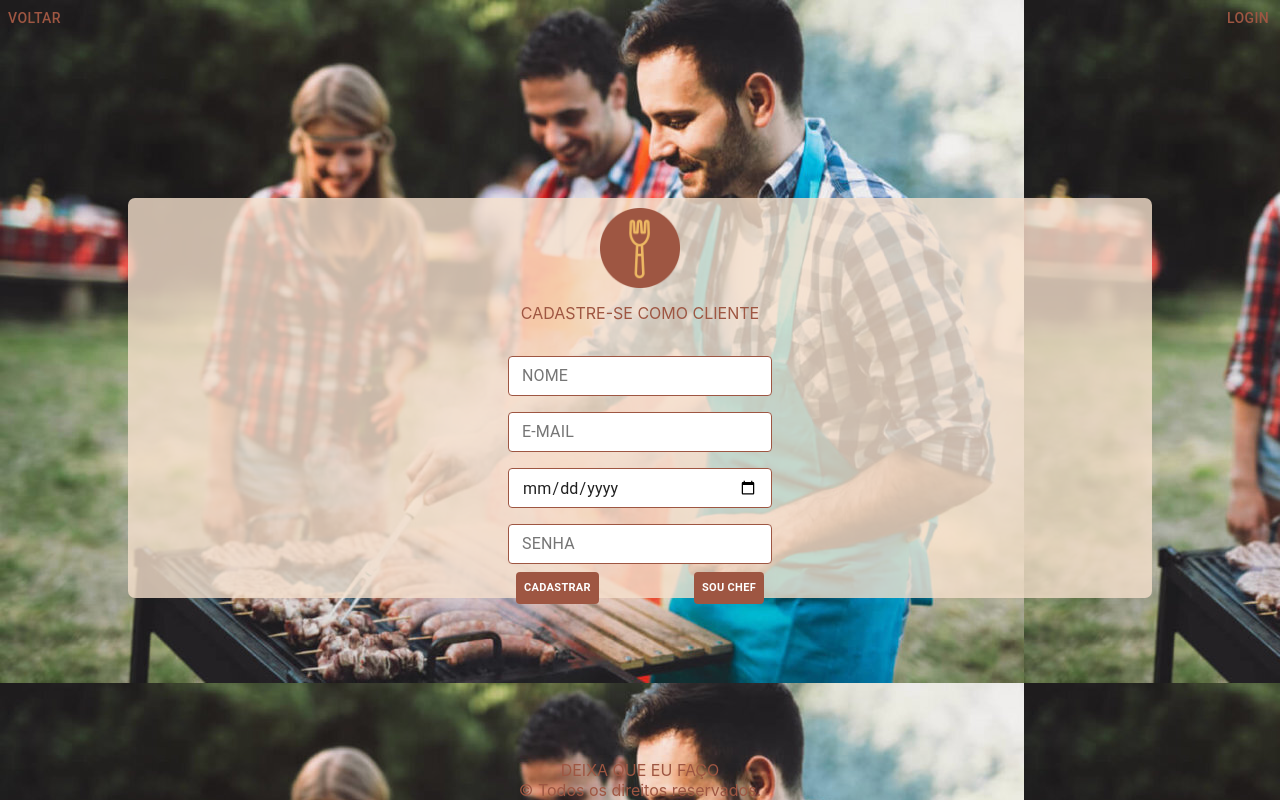
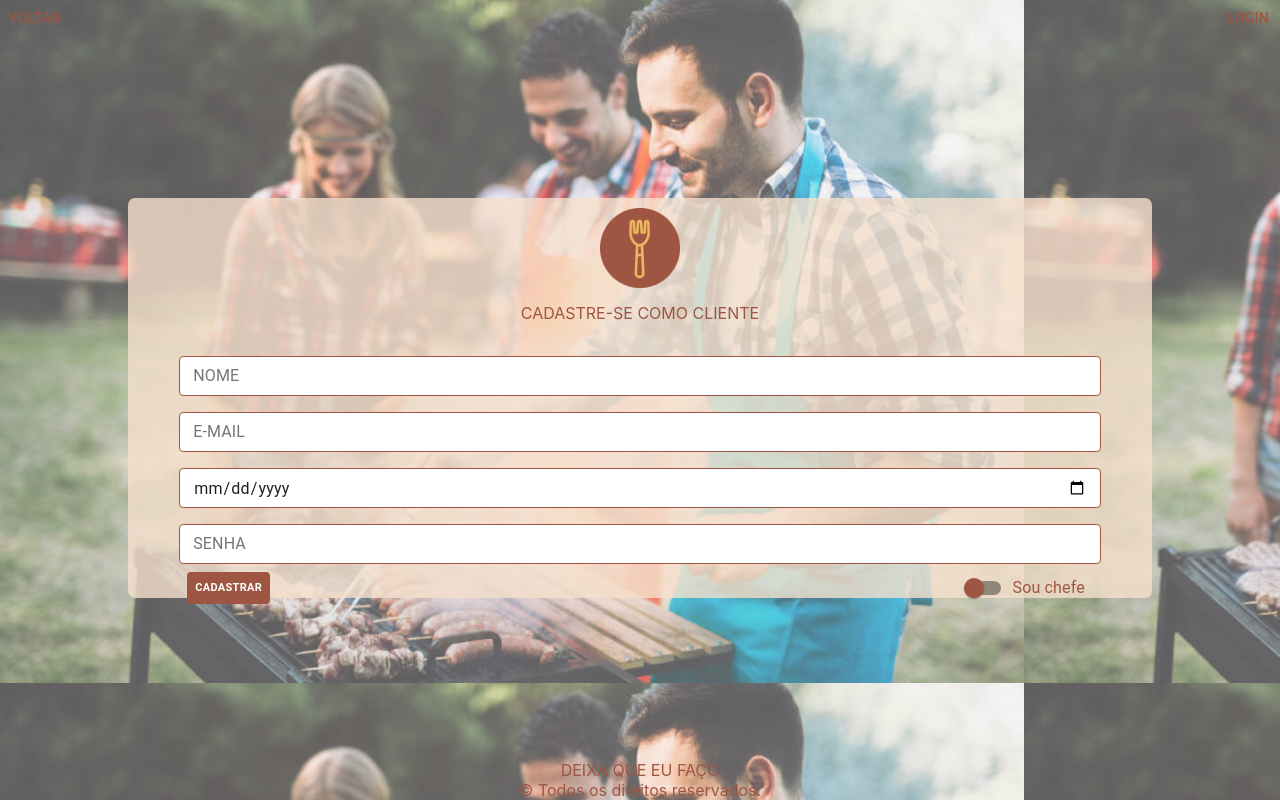
Before and after one commit to IvanBorba/deixa-que-eu-faco, a React (Create React App) app: page /register in a window 1280 px wide. Built offline with nearby package versions, Linux system fonts and the light colour scheme; no server answers.

Commit message:
refactor/loginPage and some adjustments

```diff
--- /dev/null
+++ b/src/components/forms/login-form/index.jsx
@@ -0,0 +1,37 @@
+import React from "react";
+import TextField from "@material-ui/core/TextField";
+import { LoginRequisition } from "../../../requisitions";
+import { useForm } from "react-hook-form";
+
+const LoginForm = () => {
+    const { register, handleSubmit } = useForm();
+
+    const handleLogin = (data) => {
+        console.log("Data: ", data);
+        LoginRequisition(data)
+    };
+
+    return (
+        <form onSubmit={handleSubmit(handleLogin)}>
+            <TextField
+                required
+                label="Email"
+                variant="outlined"
+                className="input"
+                name="email"
+                inputRef={register}
+            />
+            <TextField
+                required
+                label="Password"
+                variant="outlined"
+                className="input"
+                name="password"
+                inputRef={register}
+            />
+            <button type="submit">ENTRAR</button>
+        </form>
+    )
+}
+
+export default LoginForm;
--- a/src/components/forms/register-form/index.jsx
+++ b/src/components/forms/register-form/index.jsx
@@ -1,10 +1,25 @@
 import React, {useEffect, useState} from "react";
-import {Button, FormControl, InputLabel, Select, TextField} from "@material-ui/core";
+import {Button, FormControl, InputLabel, Select, TextField, Switch, FormControlLabel} from "@material-ui/core";
 import {makeStyles, withStyles} from "@material-ui/core/styles";
 import {useForm} from "react-hook-form";
 import { yupResolver } from "@hookform/resolvers/yup";
 import { registerSchema } from "../../../helper";
-import { RegisterPost } from "../../../requisitions/register";
+import { RegisterPost } from "../../../requisitions";
+import { useHistory } from "react-router-dom";
+
+const PurpleSwitch = withStyles({
+    switchBase: {
+        color: "#9E5642",
+        '&$checked': {
+            color: "#9E5642",
+        },
+        '&$checked + $track': {
+            backgroundColor: "#9E5642",
+        },
+    },
+    checked: {},
+    track: {},
+})(Switch);
 
 const CssTextField = withStyles({
     root: {
@@ -56,6 +71,7 @@ const ColorButton = withStyles((theme) => ({
 
 const RegisterForm = ({ chefRegister, setChefRegister }) => {
     const classes = useStyles();
+    const history = useHistory();
 
     const [options, setOption] = useState({
             expertise: '',
@@ -84,6 +100,7 @@ const RegisterForm = ({ chefRegister, setChefRegister }) => {
 
     const registerRequisition = (data) => {
         RegisterPost(data, chefRegister, options)
+        history.push("/login")
     };
 
     const { register, handleSubmit, errors } = useForm({
@@ -184,8 +201,12 @@ const RegisterForm = ({ chefRegister, setChefRegister }) => {
                 </Select>
             </FormControl>
             <div className={!chefRegister ? "buttonsChefFalse" : "buttonsChefTrue"}>
-                <ColorButton type="submit" style={{fontWeight: 700, fontSize: 11}}>cadastrar</ColorButton>
-                <ColorButton style={{fontWeight: 700, fontSize: 11}} onClick={() => setChefRegister(!chefRegister)}>{!chefRegister ? "SOU CHEF" : "SOU CLIENTE"}</ColorButton>
+                <ColorButton type="submit" style={{fontWeight: 700, fontSize: 11}} >cadastrar</ColorButton>
+                <FormControlLabel
+                    style={{color: "#9E5642"}}
+                    control={<PurpleSwitch checked={chefRegister} onChange={() => setChefRegister(!chefRegister)} name="checkedA" />}
+                    label={!chefRegister ? "Sou chefe" : "Sou cliente"}
+                />
             </div>
         </form>
     );
--- a/src/pages/login/index.jsx
+++ b/src/pages/login/index.jsx
@@ -1,29 +1,16 @@
 import React from "react";
 import { Link } from "react-router-dom";
 import { Main, Box, BoxContent, Film, Options, Footer } from "./styled";
-import TextField from "@material-ui/core/TextField";
-import { useForm } from "react-hook-form";
 import Logo from "../../images/logo/logo.png";
-import axios from "axios";
+
+import LoginForm from "../../components/forms/login-form";
 
 const Login = () => {
-  const { register, handleSubmit } = useForm();
-  const url = "https://api-deixa-que-eu-faco.herokuapp.com/login";
-
-  const handleLogin = (data) => {
-    console.log("Data: ", data);
-    axios
-      .post(url, data)
-      .then((res) => {
-        console.log("Token: ", res.data.accessToken);
-        window.localStorage.setItem("authToken", res.data.accessToken);
-      })
-      .catch(() => console.log("login ou senha incorretos"));
-  };
 
   return (
     <>
       <Main>
+        <aside />
         <div className="background">
           <Film>
             <Options>
@@ -38,34 +25,7 @@ const Login = () => {
               <img src={Logo} alt="Logo" />
               <BoxContent>
                 <h2>LOGIN</h2>
-                <form onSubmit={handleSubmit(handleLogin)}>
-                  <TextField
-                    required
-                    label="Email"
-                    variant="outlined"
-                    className="input"
-                    name="email"
-                    inputRef={register}
-                  />
-                  <TextField
-                    required
-                    label="Password"
-                    variant="outlined"
-                    className="input"
-                    name="password"
-                    inputRef={register}
-                  />
-                  {/* <FormControlLabel
-                    className="switch"
-                    name="isChef"
-                    control={
-                      <Switch checked={switchOn} onChange={handleChange} />
-                    }
-                    label="Você é nosso Chef?"
-                    inputRef={register}
-                  /> */}
-                  <button type="submit">ENTRAR</button>
-                </form>
+                <LoginForm />
               </BoxContent>
             </Box>
             <Footer>
--- a/src/pages/login/styled.js
+++ b/src/pages/login/styled.js
@@ -19,6 +19,8 @@ export const Main = styled.main`
       background-image: url(${backgroundFoods});
       height: 100vh;
       width: 67vw;
+      background-position-x: center;
+      background-size: cover;
     }
   }
 `;
--- a/src/pages/register/index.css
+++ b/src/pages/register/index.css
@@ -2,15 +2,21 @@
     height: 100vh;
 }
 .registerBox {
-    display: flex;
-    flex-direction: column;
-    align-items: center;
-    justify-content: space-between;
     height: 100%;
     background-image: url("../../images/register/registerImage.jpg");
     background-attachment: fixed;
-    overflow: hidden;
 }
+    .Film {
+        display: flex;
+        flex-direction: column;
+        align-items: center;
+        justify-content: space-between;
+        height: 100%;
+        width: 100%;
+        background-attachment: fixed;
+        overflow: hidden;
+        background-color: rgba(255, 255, 255, 0.3)
+    }
     .topButtons {
         display: flex;
         justify-content: space-between;
@@ -34,6 +40,7 @@
             flex-direction: column;
             align-items: center;
             transition: 1s;
+            width: 90%;
         }
         .formStyleChef {
             position: relative;
@@ -42,6 +49,7 @@
             flex-direction: column;
             align-items: center;
             transition: 1s;
+            width: 90%;
         }
         .chefExpertiseFalse {
             background: white;
--- a/src/pages/register/index.jsx
+++ b/src/pages/register/index.jsx
@@ -3,15 +3,18 @@ import { Button } from "@material-ui/core"
 import "./index.css";
 import logo from "../../images/logo/logo.png";
 import RegisterForm from "../../components/forms/register-form";
+import { useHistory } from "react-router-dom";
 
 const RegisterPage = () => {
-    const [chefRegister, setChefRegister] = useState(false)
+    const [chefRegister, setChefRegister] = useState(false);
 
+    const history = useHistory();
     return (
         <div className="registerBox">
+            <div className="Film">
                 <div className="topButtons" >
-                <Button style={{color: "#9E5642"}}>VOLTAR</Button>
-                <Button style={{color: "#9E5642"}}>LOGIN</Button>
+                    <Button style={{color: "#9E5642"}} onClick={() => history.push("/")}>VOLTAR</Button>
+                    <Button style={{color: "#9E5642"}} onClick={() => history.push("/login")}>LOGIN</Button>
                 </div>
                 <div className={!chefRegister ? "theForm" : "theFormChef"}>
                     <img alt="carregando" src={logo} className={!chefRegister ? "registerLogo" : "registerLogoChef"}/>
@@ -24,6 +27,7 @@ const RegisterPage = () => {
                     <span>© Todos os direitos reservados.</span>
                 </div>
             </div>
+        </div>
     )
 };
 
--- /dev/null
+++ b/src/requisitions/index.js
@@ -0,0 +1,26 @@
+import axios from "axios";
+const baseUrl = "https://api-deixa-que-eu-faco.herokuapp.com"
+
+export const LoginRequisition = (data) => {
+    axios
+        .post(`${baseUrl}/login`, data)
+        .then((res) => {
+            console.log("Token: ", res.data.accessToken);
+            window.localStorage.setItem("authToken", res.data.accessToken);
+        })
+        .catch(() => console.log("login ou senha incorretos"));
+}
+
+export const RegisterPost = (data, chefRegister, options) => {
+    console.log(data)
+
+    if (chefRegister) {
+        data.expertise = options.expertise
+        data.experience = options.experience
+        data.isChef = chefRegister
+    } else {
+        data.isChef = chefRegister
+    }
+
+    axios.post(`${baseUrl}/register`, data).then();
+}
--- a/src/requisitions/register/index.js
+++ /dev/null
@@ -1,18 +0,0 @@
-import axios from "axios";
-import { useHistory } from "react-router-dom";
-
-export const RegisterPost = (data, chefRegister, options) => {
-    const history = useHistory();
-    if (chefRegister) {
-        data.expertise = options.expertise
-        data.experience = options.experience
-        data.isChef = chefRegister
-    } else {
-        data.isChef = chefRegister
-    }
-    console.log(data)
-    axios.post("https://api-deixa-que-eu-faco.herokuapp.com/register", data)
-        .then(() => {
-            history.push("/login")
-        })
-}
```
Lines whose indentation alone changed are shown as unchanged.
